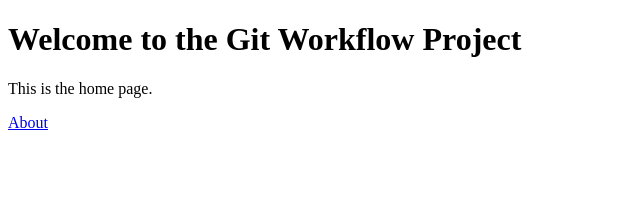
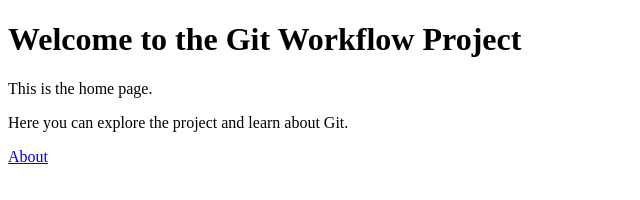
Before and after one commit to LAVYA255/sdp-git-workflow-assignment, a plain HTML site: page index.html in a window 1280 px wide. Shown: the whole page, without its empty margins (0-640 px from the left). Drawn offline with Linux system fonts and the light colour scheme.

Commit message:
Update index.html with welcome description

```diff
--- a/index.html
+++ b/index.html
@@ -7,6 +7,7 @@
 <body>
   <h1>Welcome to the Git Workflow Project</h1>
   <p>This is the home page.</p>
+  <p>Here you can explore the project and learn about Git.</p>
   <a href="about.html">About</a>
 </body>
 </html>
```
